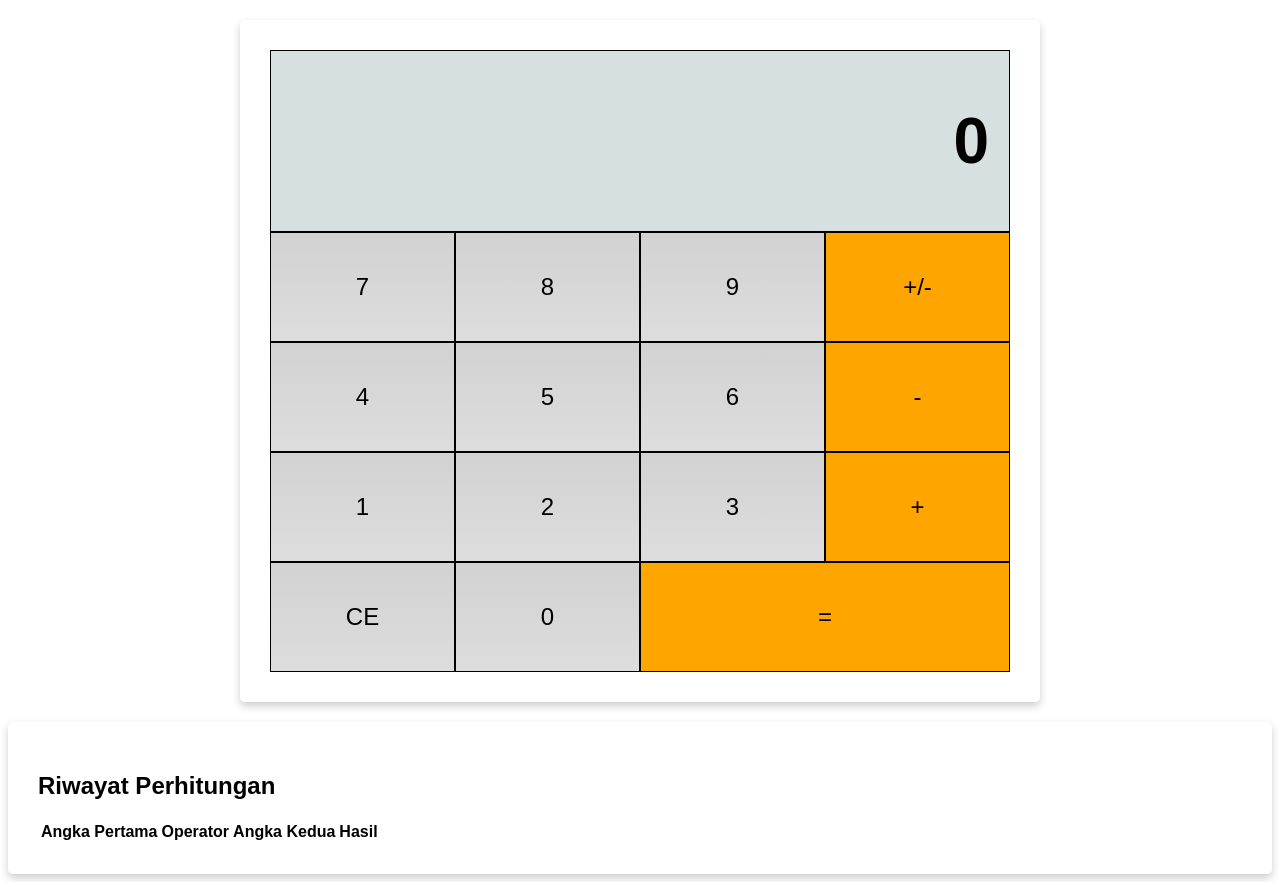
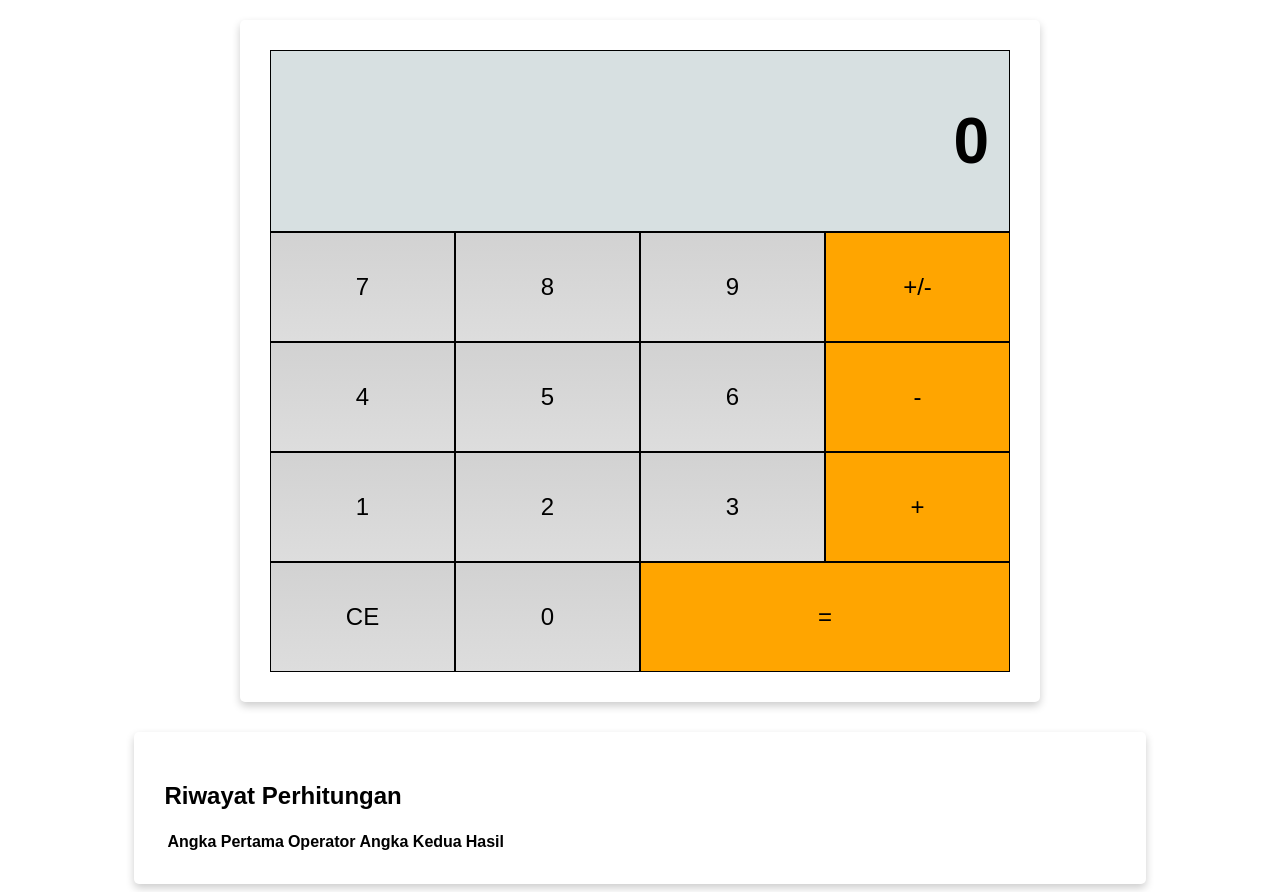
Before and after one commit to IrfandoAritonang/Web-Calculator-Sederhana, a plain HTML site: page index.html in a window 1280 px wide. Drawn offline with Linux system fonts and the light colour scheme.

Commit message:
membuat style pada table history

```diff
--- a/assets/style.css
+++ b/assets/style.css
@@ -61,6 +61,12 @@ body {
     font-weight: bold;
   }
 
+/* membuat style pada table history */
+.history {
+    width: 80%;
+    margin: 30px auto 0 auto;
+    overflow: scroll;
+ }
 
 @media screen and (max-width: 513px) {
     .button {
```
